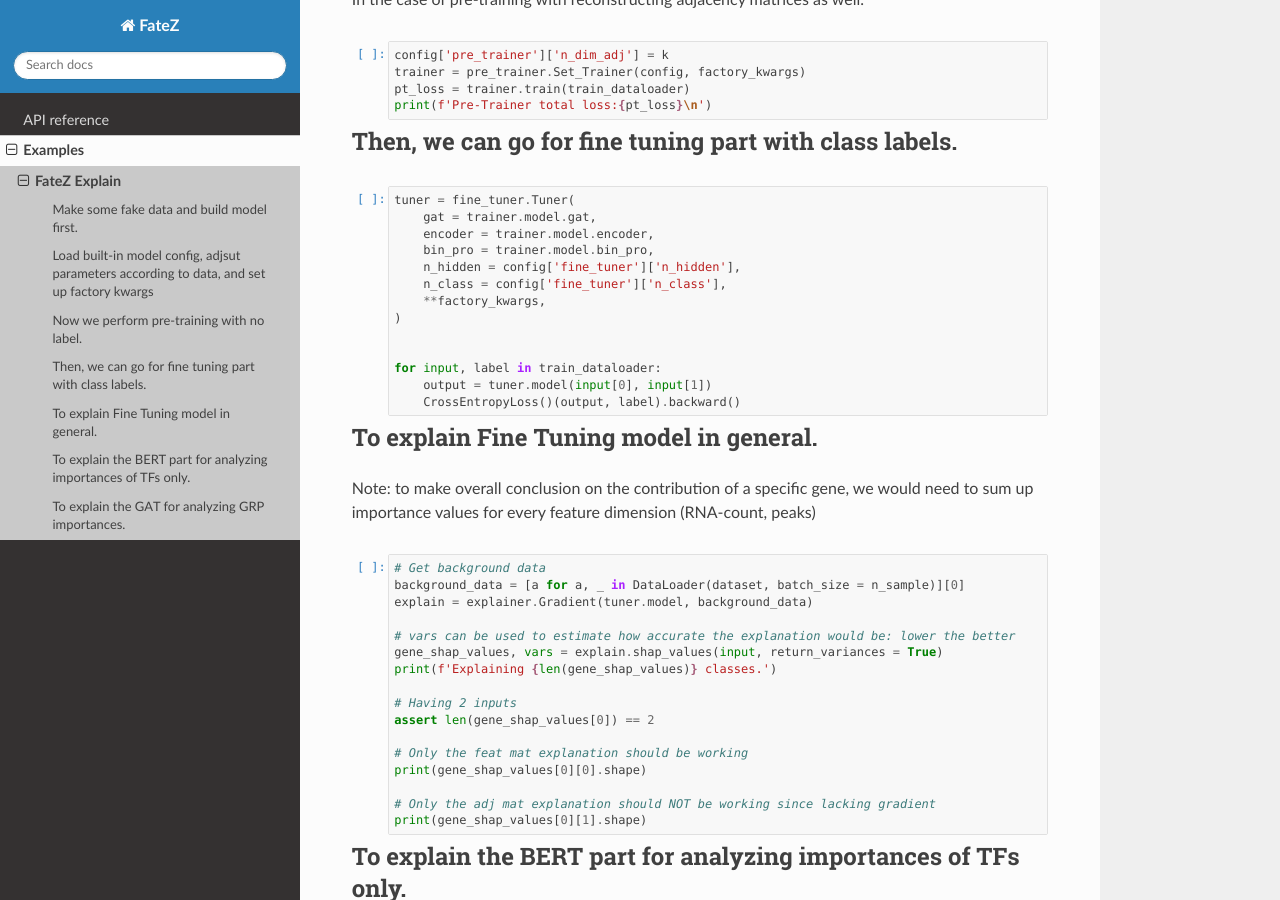
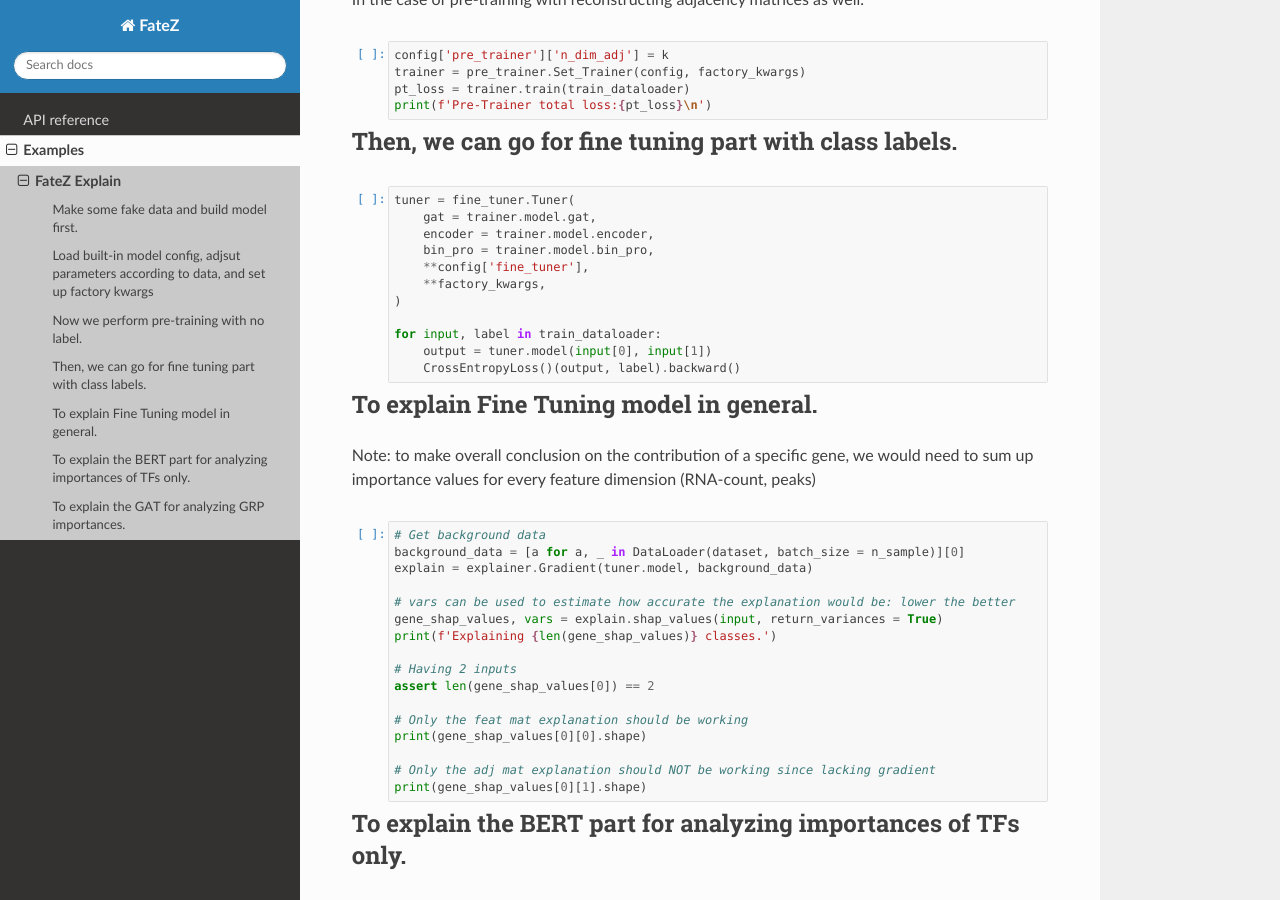
Before and after one commit to JackSSK/FateZ, a Sphinx documentation site: the page built from docs/notebooks/note.ipynb, in a window 1280 px wide and 900 px high, scrolled down 1487 px. Built offline with Sphinx 7.4.7 and the Read the Docs theme 2.0.0, drawn with Linux system fonts in a browser that asks for light colours.

Commit message:
v0.0.1a1
Minor stuffs

```diff
--- a/docs/html/_sources/notebooks/note.ipynb.txt
+++ b/docs/html/_sources/notebooks/note.ipynb.txt
@@ -187,11 +187,9 @@
     "    gat = trainer.model.gat,\n",
     "    encoder = trainer.model.encoder,\n",
     "    bin_pro = trainer.model.bin_pro,\n",
-    "    n_hidden = config['fine_tuner']['n_hidden'],\n",
-    "    n_class = config['fine_tuner']['n_class'],\n",
+    "    **config['fine_tuner'],\n",
     "    **factory_kwargs,\n",
     ")\n",
-    "\n",
     "\n",
     "for input, label in train_dataloader:\n",
     "    output = tuner.model(input[0], input[1])\n",
--- a/docs/html/notebooks/note.html
+++ b/docs/html/notebooks/note.html
@@ -476,11 +476,9 @@ div.rendered_html tbody tr:hover {
     <span class="n">gat</span> <span class="o">=</span> <span class="n">trainer</span><span class="o">.</span><span class="n">model</span><span class="o">.</span><span class="n">gat</span><span class="p">,</span>
     <span class="n">encoder</span> <span class="o">=</span> <span class="n">trainer</span><span class="o">.</span><span class="n">model</span><span class="o">.</span><span class="n">encoder</span><span class="p">,</span>
     <span class="n">bin_pro</span> <span class="o">=</span> <span class="n">trainer</span><span class="o">.</span><span class="n">model</span><span class="o">.</span><span class="n">bin_pro</span><span class="p">,</span>
-    <span class="n">n_hidden</span> <span class="o">=</span> <span class="n">config</span><span class="p">[</span><span class="s1">&#39;fine_tuner&#39;</span><span class="p">][</span><span class="s1">&#39;n_hidden&#39;</span><span class="p">],</span>
-    <span class="n">n_class</span> <span class="o">=</span> <span class="n">config</span><span class="p">[</span><span class="s1">&#39;fine_tuner&#39;</span><span class="p">][</span><span class="s1">&#39;n_class&#39;</span><span class="p">],</span>
+    <span class="o">**</span><span class="n">config</span><span class="p">[</span><span class="s1">&#39;fine_tuner&#39;</span><span class="p">],</span>
     <span class="o">**</span><span class="n">factory_kwargs</span><span class="p">,</span>
 <span class="p">)</span>
-
 
 <span class="k">for</span> <span class="nb">input</span><span class="p">,</span> <span class="n">label</span> <span class="ow">in</span> <span class="n">train_dataloader</span><span class="p">:</span>
     <span class="n">output</span> <span class="o">=</span> <span class="n">tuner</span><span class="o">.</span><span class="n">model</span><span class="p">(</span><span class="nb">input</span><span class="p">[</span><span class="mi">0</span><span class="p">],</span> <span class="nb">input</span><span class="p">[</span><span class="mi">1</span><span class="p">])</span>
```
Also changed, not shown: docs/doctrees/nbsphinx/notebooks/note.ipynb, docs/html/notebooks/note.ipynb, docs/html/searchindex.js, docs/notebooks/note.ipynb, 2 other files.
